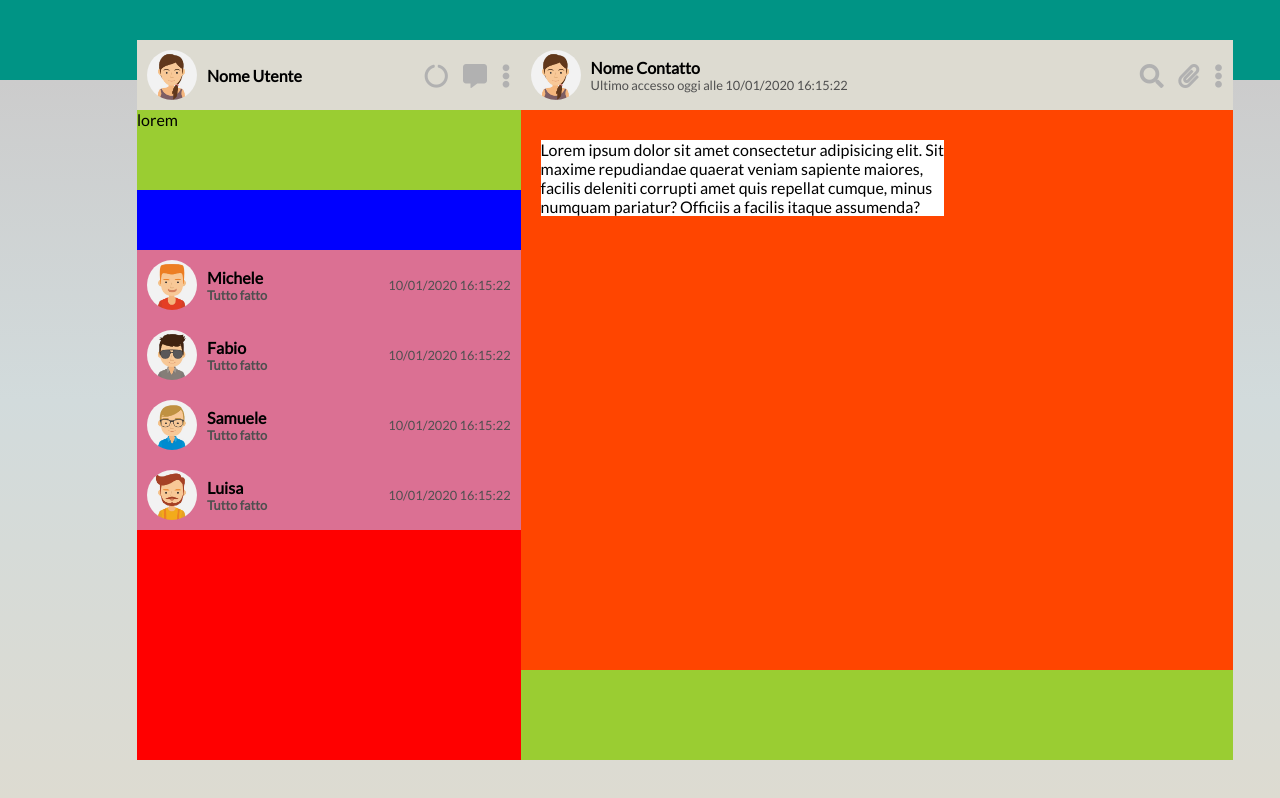
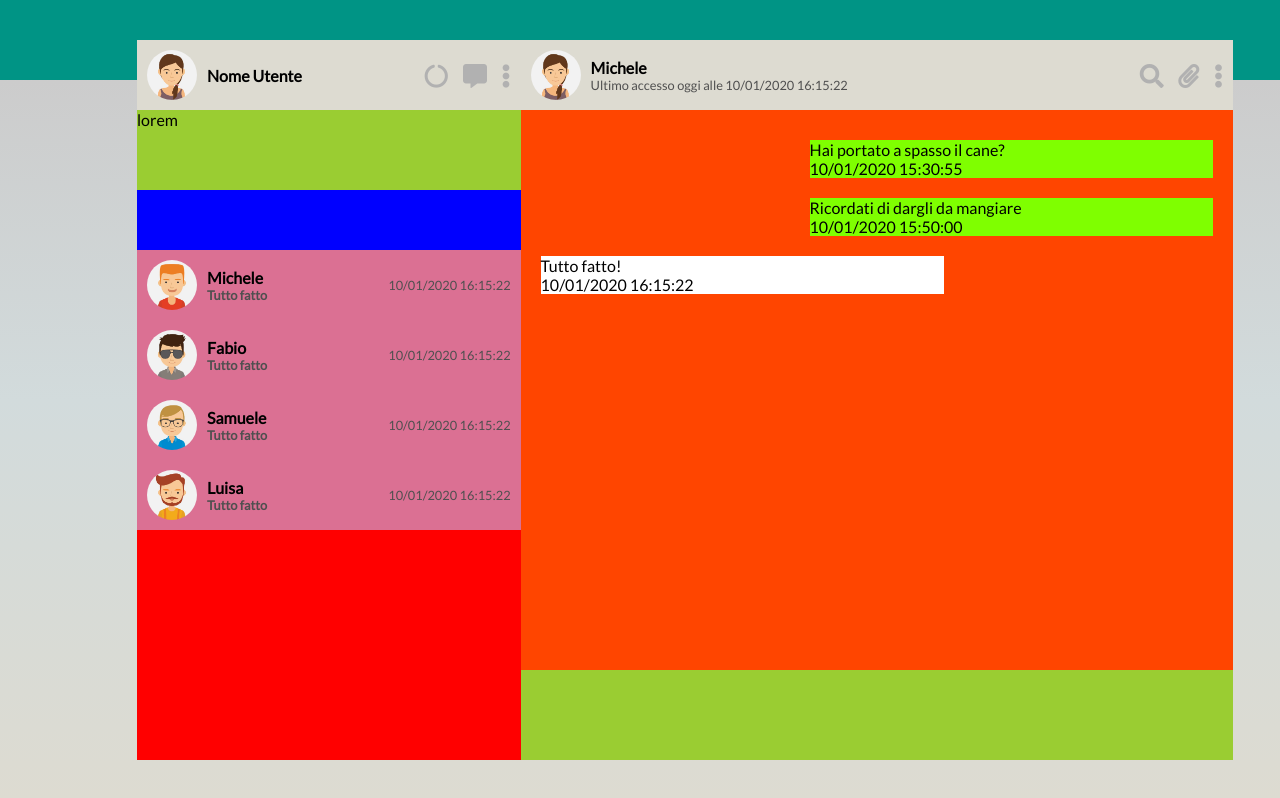
Before and after one commit to ChiaraPassaro/classe49-vue-boolzapp, a plain HTML site: page index.html in a window 1280 px wide. Shown: the top 798 px of the page. Drawn offline with nearby package versions, Linux system fonts and the light colour scheme.

Commit message:
messaggi dinamici

```diff
--- a/index.html
+++ b/index.html
@@ -66,7 +66,7 @@
               <img src="img/avatar_io.jpg" alt="nome utente">
             </div>
             <div class="info-user">
-              <h2 class="user-name">Nome Contatto</h2>
+              <h2 class="user-name">{{ contacts[0].name }}</h2>
               <div class="user-date">
                 Ultimo accesso oggi alle 10/01/2020 16:15:22
               </div>
@@ -80,8 +80,12 @@
             </div>
           </header>
           <div class="messages">
-            <div class="message">
-              Lorem ipsum dolor sit amet consectetur adipisicing elit. Sit maxime repudiandae quaerat veniam sapiente maiores, facilis deleniti corrupti amet quis repellat cumque, minus numquam pariatur? Officiis a facilis itaque assumenda?
+            <div
+              v-for="(message, index) in contacts[0].messages" class="message"
+              :class="(message.status == 'sent') ? 'sent' : 'received'"
+            >
+              <div> {{ message.text }}</div>
+              <div> {{ message.date }}</div>
             </div>
             <!-- <div class="message sent">
               Lorem ipsum dolor sit amet consectetur adipisicing elit. Sit maxime repudiandae quaerat veniam sapiente maiores, facilis deleniti corrupti amet quis repellat cumque, minus numquam pariatur? Officiis a facilis itaque assumenda?
--- a/js/script.js
+++ b/js/script.js
@@ -99,6 +99,15 @@ const app = new Vue({
       },
     ],
   },
-  created() {},
+  created() {
+    console.log(this.contacts[0].messages);
+    console.log(this.contacts[0].messages[0].status);
+    if (this.contacts[0].messages[0].status == 'sent') {
+      console.log('classe sent');
+    }
+
+    console.log(
+      (this.contacts[0].messages[2].status == 'sent') ? 'sent' : 'received');
+  },
   methods: {},
 });
```
